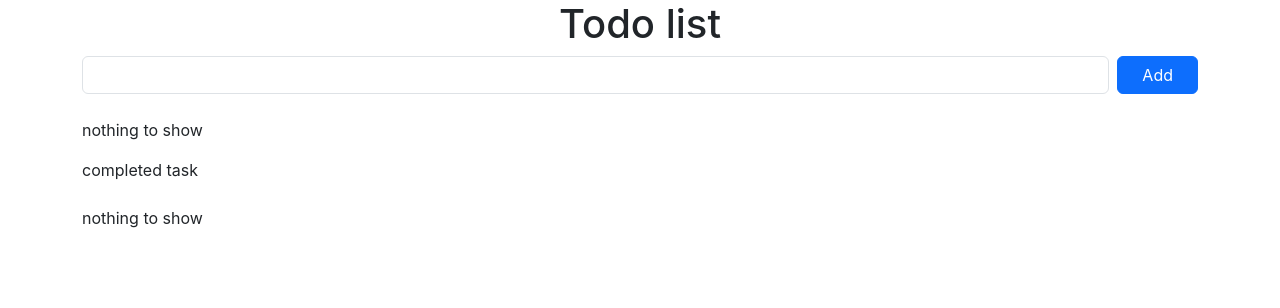
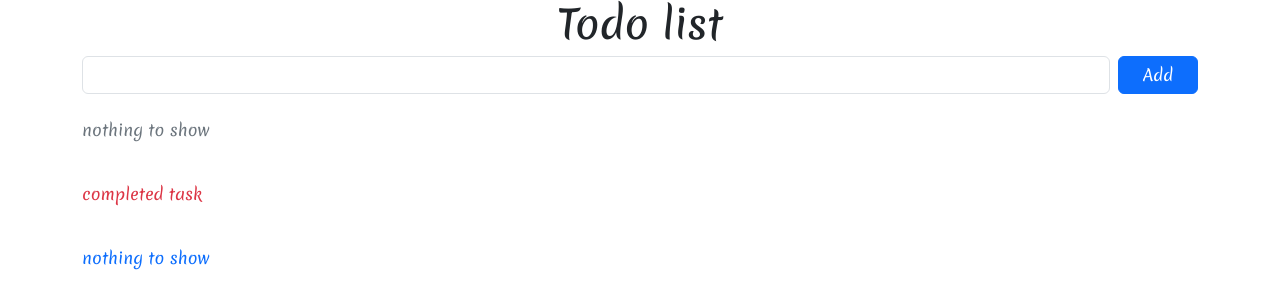
Before and after one commit to prajula255/todo-list, a React (Create React App) app: page / in a window 1280 px wide. Shown: the top 308 px of the page. Built offline with nearby package versions, Linux system fonts and the light colour scheme.

Commit message:
design done

```diff
--- a/public/index.html
+++ b/public/index.html
@@ -1,22 +1,33 @@
 <!DOCTYPE html>
 <html lang="en">
+
 <head>
   <meta charset="utf-8" />
   <link rel="icon" href="%PUBLIC_URL%/favicon.ico" />
   <meta name="viewport" content="width=device-width, initial-scale=1" />
   <meta name="theme-color" content="#000000" />
 
-    <link href="https://cdn.jsdelivr.net/npm/bootstrap@5.3.3/dist/css/bootstrap.min.css" rel="stylesheet" integrity="sha384-QWTKZyjpPEjISv5WaRU9OFeRpok6YctnYmDr5pNlyT2bRjXh0JMhjY6hW+ALEwIH" crossorigin="anonymous">
-    <meta
-      name="description"
-      content="Web site created using create-react-app"
-    />
+  <link href="https://cdn.jsdelivr.net/npm/bootstrap@5.3.3/dist/css/bootstrap.min.css" rel="stylesheet"
+    integrity="sha384-QWTKZyjpPEjISv5WaRU9OFeRpok6YctnYmDr5pNlyT2bRjXh0JMhjY6hW+ALEwIH" crossorigin="anonymous">
+  <meta name="description" content="Web site created using create-react-app" />
   <link rel="apple-touch-icon" href="%PUBLIC_URL%/logo192.png" />
+
+
+  <!-- google fonts -->
+
+  <link rel="preconnect" href="https://fonts.googleapis.com">
+  <link rel="preconnect" href="https://fonts.gstatic.com" crossorigin>
+  <link
+    href="https://fonts.googleapis.com/css2?family=Caveat:wght@400..700&family=Geist:wght@100..900&family=Merienda:wght@300..900&display=swap"
+    rel="stylesheet">
+
   <title>TODO</title>
 </head>
+
 <body>
   <noscript>You need to enable JavaScript to run this app.</noscript>
   <div id="root"></div>
 
 </body>
+
 </html>
--- a/src/App.js
+++ b/src/App.js
@@ -38,12 +38,12 @@ function App() {
         <TextInput value={input} onChange={(e) => setInput(e.target.value)} />
         <Button label={"Add"} onClick={handleAdd} />
       </div>
-      <div className="mt-4 grid row ">
+      <div className="mt-4 grid row text-secondary">
         {
           todo.length > 0 ?
             todo.map((item, index) => (
               <div className="col-2 p-2" >
-                <Card key={index} todo={item} onDelete={() => handleDelete(index)} onDone={() => handleDone(index)} />
+                <Card key={index + "todo"} todo={item} onDelete={() => handleDelete(index)} onDone={() => handleDone(index)} />
               </div>
             )) :
             (
@@ -55,13 +55,15 @@ function App() {
 
       </div>
 
-      <p>completed task</p>
-      <div className="mt-4 grid row ">
+
+      <div className="mt-4 grid row text-danger ">
+        <p>completed task</p></div>
+      <div className="mt-4 grid row text-primary ">
         {
           completedTodo.length > 0 ?
             completedTodo.map((item, index) => (
               <div className="col-2 p-2" >
-                <Card key={index} todo={item} onDelete={() => handleCompletedtask(index)} />
+                <Card key={index + "completedtodo"} todo={item} onDelete={() => handleCompletedtask(index)} />
               </div>
             )) :
             (
--- a/src/index.css
+++ b/src/index.css
@@ -5,6 +5,9 @@ body {
     sans-serif;
   -webkit-font-smoothing: antialiased;
   -moz-osx-font-smoothing: grayscale;
+
+  font-family: "Merienda", cursive;
+  font-optical-sizing: auto;
 }
 
 code {
```
Lines whose indentation alone changed are shown as unchanged.
